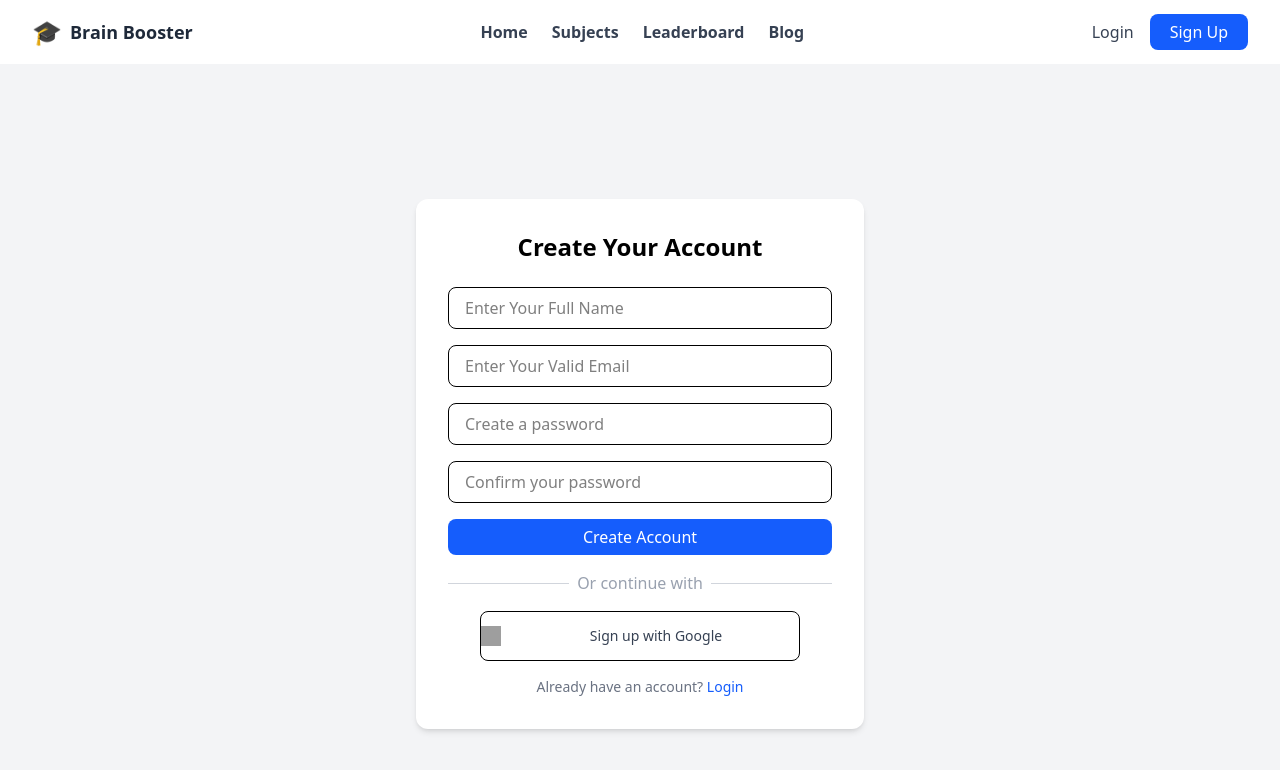
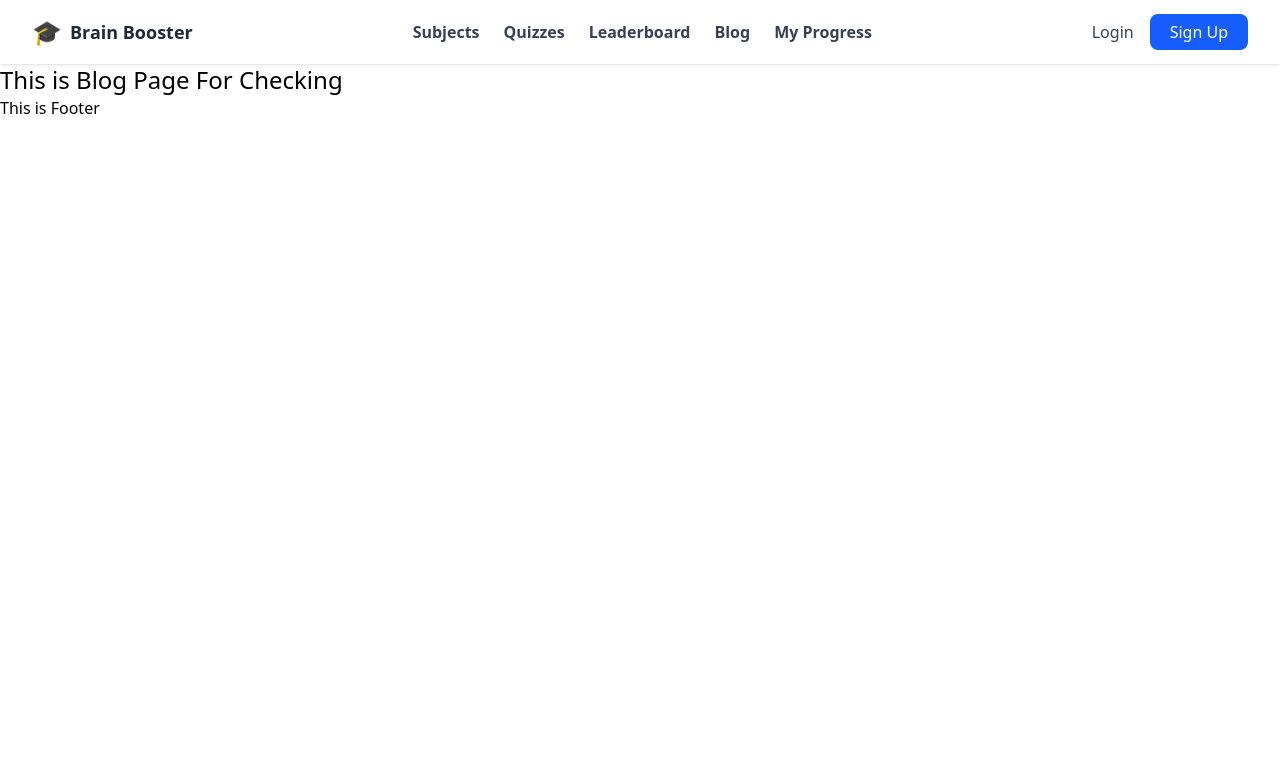
Before and after one commit to nitinsahu19/brain-booster, a React (Vite) app: page /blog in a window 1280 px wide. Shown: the top 770 px of the page. Built offline with nearby package versions, Linux system fonts and the light colour scheme; grey boxes are pictures that could not be loaded.

Commit message:
Check push code

```diff
--- a/src/App.jsx
+++ b/src/App.jsx
@@ -1,17 +1,53 @@
-import { useState } from 'react'
-import reactLogo from './assets/react.svg'
-import viteLogo from '/vite.svg'
 import './App.css'
-import CreatePage from './Pages/CreatePage'
-import Navbar from './Components/Header/Header'
+import { createBrowserRouter, RouterProvider } from 'react-router-dom'
+import Layout from './Layout'
+import Home from './Components/Home/Home'
+import Subject from './Components/Subjects/Page'
+import Leaderboard from './Components/Leaderboard/Leaderboard'
+import Blog from './Components/Blog/Blog'
+import MyProgress from './Components/MyProgress/Page'
+import Quizees from './Components/Quizees/Page'
+import SignUpLogin from './Pages/CreatePage'
 
 function App() {
-  const [count, setCount] = useState(0)
+  const router = createBrowserRouter([{
+    path: '/',
+    element: <Layout />,
+    children: [
+      {
+        path: '/',
+        element: <Home />
+      },
+      {
+        path: 'all-subject',
+        element: <Subject />
+      },
+      {
+        path: 'quizees',
+        element: <Quizees />
+      },
+      {
+        path: 'leaderboard',
+        element: <Leaderboard />
+      },
+      {
+        path: 'blog',
+        element: <Blog />
+      },
+      {
+        path: 'myprogress',
+        element: <MyProgress />
+      },
+      {
+        path:'login',
+        element:<SignUpLogin />
+      }
+    ]
+  }])
 
   return (
     <>
-      <Navbar />
-      <CreatePage />
+      <RouterProvider router={router} />
     </>
   )
 }
--- /dev/null
+++ b/src/Components/Blog/Blog.jsx
@@ -0,0 +1,11 @@
+import React from 'react'
+
+const Blog = () => {
+  return (
+    <div>
+      <h1 className='text-2xl'>This is Blog Page For Checking</h1>
+    </div>
+  )
+}
+
+export default Blog
--- /dev/null
+++ b/src/Components/Footer/Footer.jsx
@@ -0,0 +1,9 @@
+import React from 'react'
+
+const Footer = () => {
+  return (
+    <div>This is Footer</div>
+  )
+}
+
+export default Footer
--- a/src/Components/Header/Header.jsx
+++ b/src/Components/Header/Header.jsx
@@ -1,5 +1,6 @@
 import React, { useState } from "react";
 import PrimaryBtn from "../../UI/Button/PrimaryBtn";
+import { Link, NavLink } from "react-router-dom";
 
 const Navbar = () => {
     const [isOpen, setIsOpen] = useState(false);
@@ -10,20 +11,32 @@ const Navbar = () => {
         <nav className="bg-white shadow-sm">
             <div className="max-w-7xl mx-auto px-4 sm:px-6 lg:px-8">
                 <div className="flex justify-between items-center h-16">
-                    <div className="flex items-center flex-shrink-0">
+                    <NavLink to='/' className="flex items-center flex-shrink-0">
                         <span className="text-2xl mr-2">🎓</span>
                         <span className="font-semibold text-lg text-gray-800">Brain Booster</span>
-                    </div>
+                    </NavLink>
                     <div className="hidden md:flex space-x-6 mx-auto">
-                        {["Home", "Subjects", "Leaderboard", "Blog"].map((item) => (
-                            <p key={item} className="text-gray-700 hover:text-blue-600 font-semibold cursor-pointer">
-                                {item}
-                            </p>
+                        {[
+                            { name: "Subjects", path: "/all-subject" },
+                            { name: "Quizzes", path: "/quizees" },
+                            { name: "Leaderboard", path: "/leaderboard" },
+                            { name: "Blog", path: "/blog" },
+                            { name: 'My Progress', path: "/myprogress" }
+                        ].map((item) => (
+                            <NavLink
+                                key={item.name}
+                                to={item.path}
+                                className={({ isActive }) => `text-gray-700 font-semibold cursor-pointer hover:text-blue-600 ${isActive ? "text-blue-600" : "text-gray-700"}`}>
+                                {item.name}
+                            </NavLink>
                         ))}
                     </div>
+
                     <div className="hidden md:flex items-center space-x-4">
-                        <a href="#" className="text-gray-700 hover:text-blue-600">Login</a>
-                        <PrimaryBtn text='Sign Up' hasBg/>
+                        <NavLink to='login' className="text-gray-700 hover:text-blue-600">Login</NavLink>
+                        <NavLink to='login' >
+                            <PrimaryBtn text='Sign Up' hasBg />
+                        </NavLink>
                     </div>
                     <div className="md:hidden">
                         <button onClick={toggleMenu} className="text-2xl text-gray-800 focus:outline-none">
@@ -34,13 +47,22 @@ const Navbar = () => {
             </div>
             {isOpen && (
                 <div className="md:hidden px-4 pb-4 space-y-2">
-                    {["Home", "Subjects", "Leaderboard", "Blog"].map((item) => (
-                        <p key={item} className="block text-gray-700 hover:text-blue-600 font-semibold cursor-pointer">
-                            {item}
-                        </p>
+                    {[
+                        { name: "Subjects", path: "/all-subject" },
+                        { name: "Quizzes", path: "/quizees" },
+                        { name: "Leaderboard", path: "/leaderboard" },
+                        { name: "Blog", path: "/blog" },
+                        { name: 'My Progress', path: "/myprogress" }
+                    ].map((item) => (
+                        <NavLink
+                            key={item.name}
+                            to={item.path}
+                            className={({ isActive }) => `block text-gray-700 font-semibold cursor-pointer hover:text-blue-600 ${isActive ? "text-blue-600" : "text-gray-700"}`}>
+                            {item.name}
+                        </NavLink>
                     ))}
-                    <a href="#" className="block text-gray-700 hover:text-blue-600">Login</a>
-                    <a href="#" className="block bg-blue-600 hover:bg-blue-700 text-white px-4 py-2 rounded-lg text-center">Sign Up</a>
+                    <NavLink to='/login' className="block text-gray-700 hover:text-blue-600">Login</NavLink>
+                    {/* <NavLink href="/login" className="block bg-blue-600 hover:bg-blue-700 text-white px-4 py-2 rounded-lg text-center">Sign Up</NavLink> */}
                 </div>
             )}
         </nav>
--- /dev/null
+++ b/src/Components/Home/Home.jsx
@@ -0,0 +1,9 @@
+import React from 'react'
+
+const Home = () => {
+  return (
+    <div>This is Home Page </div>
+  )
+}
+
+export default Home
--- /dev/null
+++ b/src/Components/Leaderboard/Leaderboard.jsx
@@ -0,0 +1,9 @@
+import React from 'react'
+
+const Leaderboard = () => {
+  return (
+    <div>This is Leaderboard page</div>
+  )
+}
+
+export default Leaderboard
--- /dev/null
+++ b/src/Components/MyProgress/Page.jsx
@@ -0,0 +1,9 @@
+import React from 'react'
+
+const MyProgress = () => {
+  return (
+    <div>MyProgress</div>
+  )
+}
+
+export default MyProgress
--- /dev/null
+++ b/src/Components/Quizees/Page.jsx
@@ -0,0 +1,9 @@
+import React from 'react'
+
+const Quizees = () => {
+  return (
+    <div>quizees</div>
+  )
+}
+
+export default Quizees
--- /dev/null
+++ b/src/Components/Subjects/Page.jsx
@@ -0,0 +1,9 @@
+import React from 'react'
+
+const Subject = () => {
+  return (
+    <div>This is Subject Page</div>
+  )
+}
+
+export default Subject
--- /dev/null
+++ b/src/Layout.jsx
@@ -0,0 +1,16 @@
+import React from 'react'
+import Navbar from './Components/Header/Header'
+import { Outlet } from 'react-router-dom'
+import Footer from './Components/Footer/Footer'
+
+const Layout = () => {
+  return (
+    <>
+      <Navbar />
+      <Outlet />
+      <Footer />
+    </>
+  )
+}
+
+export default Layout
--- a/src/Pages/CreatePage.jsx
+++ b/src/Pages/CreatePage.jsx
@@ -4,20 +4,10 @@ import PrimaryBtn from "../UI/Button/PrimaryBtn";
 import Input from "../UI/InputField/Input";
 import { useForm } from "react-hook-form";
 import { zodResolver } from '@hookform/resolvers/zod';
-import { data } from "react-router-dom";
+import { data, NavLink } from "react-router-dom";
 
-export default function CreatePage() {
+export default function SignUpLogin() {
 
-
-    // const schema = z.object({
-    //     fullName: z.string().min(1, "Full name is required."),
-    //     email: z.string().min(1, "Email is required.").email("Enter a valid email address."),
-    //     password: z.string().min(6, "Password must be at least 6 characters."),
-    //     confirmPassword: z.string().min(1, "Please confirm your password."),
-    // }).refine((data) => data.password === data.confirmPassword, {
-    //     message: "Passwords do not match.",
-    //     path: ["confirmPassword"],
-    // });
 
     const schema = z.object({
         name: z.string().min(2, "Enter your name"),
@@ -40,6 +30,8 @@ export default function CreatePage() {
 
 
     return (
+        <>
+
             <div className="flex justify-center items-center min-h-screen bg-gray-100">
                 <div className="bg-white shadow-md rounded-xl p-8 w-full max-w-md">
                     <h2 className="text-2xl font-semibold text-center mb-6">Create Your Account</h2>
@@ -75,12 +67,10 @@ export default function CreatePage() {
                     </div>
 
                     <div className="border flex items-center justify-center py-2 rounded-lg hover:bg-gray-100 cursor-pointer w-full max-w-xs mx-auto">
-                    <img
-                        src="https://www.svgrepo.com/show/475656/google-color.svg"
-                        alt="Google logo"
-                        className="w-5 h-5"
-                    />
-                    <PrimaryBtn text="Sign up with Google" addClass='ml-3 font-medium text-sm text-gray-700' />
+                        <img src="https://www.svgrepo.com/show/475656/google-color.svg" alt="Google logo" className="w-7 h-5" />
+
+                            <PrimaryBtn text="Sign up with Google" addClass='me-auto font-medium text-sm text-gray-700' />
+
                     </div>
 
                     <p className="text-center text-sm text-gray-500 mt-4">
@@ -89,5 +79,13 @@ export default function CreatePage() {
                     </p>
                 </div>
             </div>
+
+            <div className="flex justify-center items-center min-h-screen bg-gray-100">
+                <div className="bg-white shadow-md rounded-xl p-8 w-full max-w-md">
+                    <NavLink to='/login' >Login</NavLink>
+                </div>
+            </div>
+
+        </>
     );
 }
```
Lines whose indentation alone changed are shown as unchanged.
